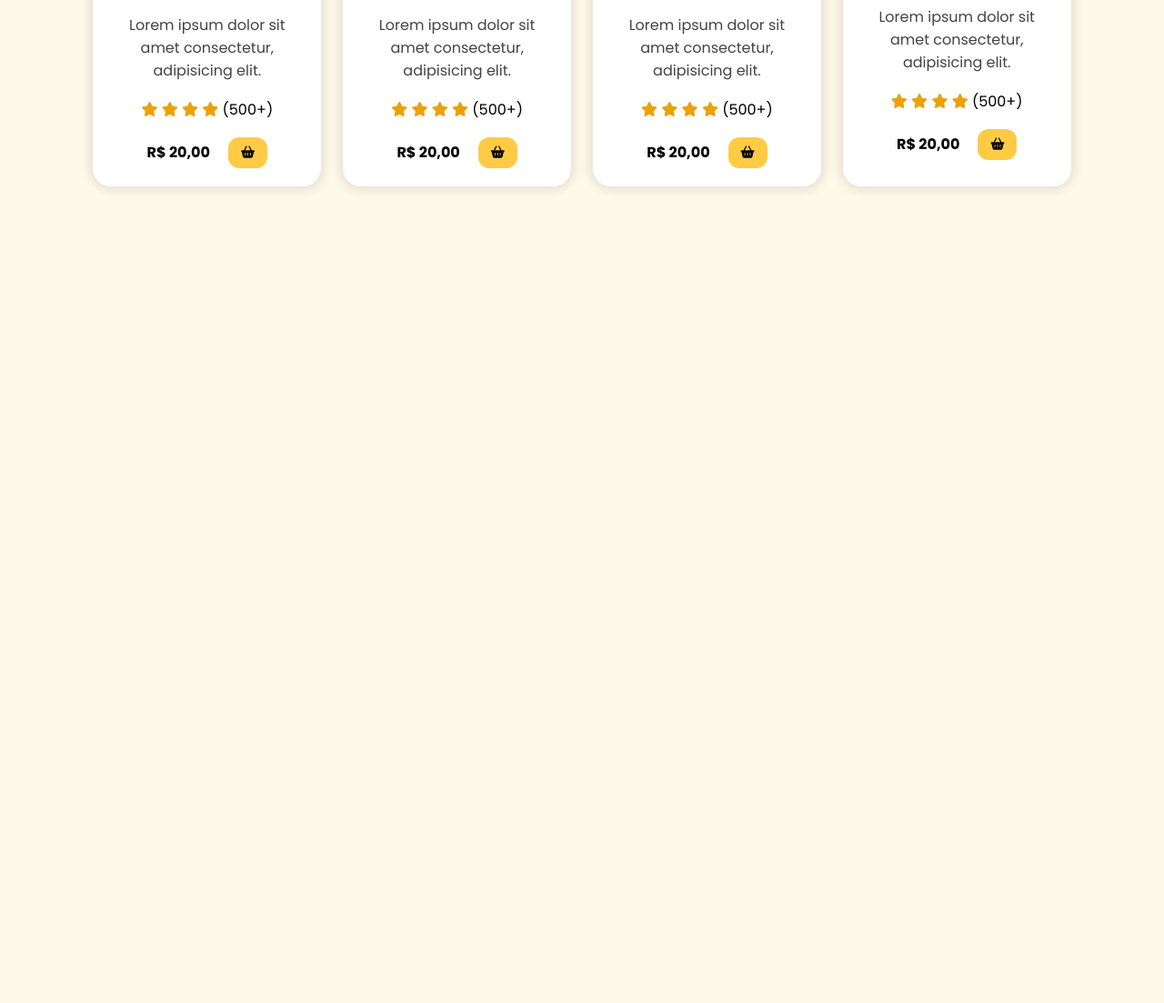
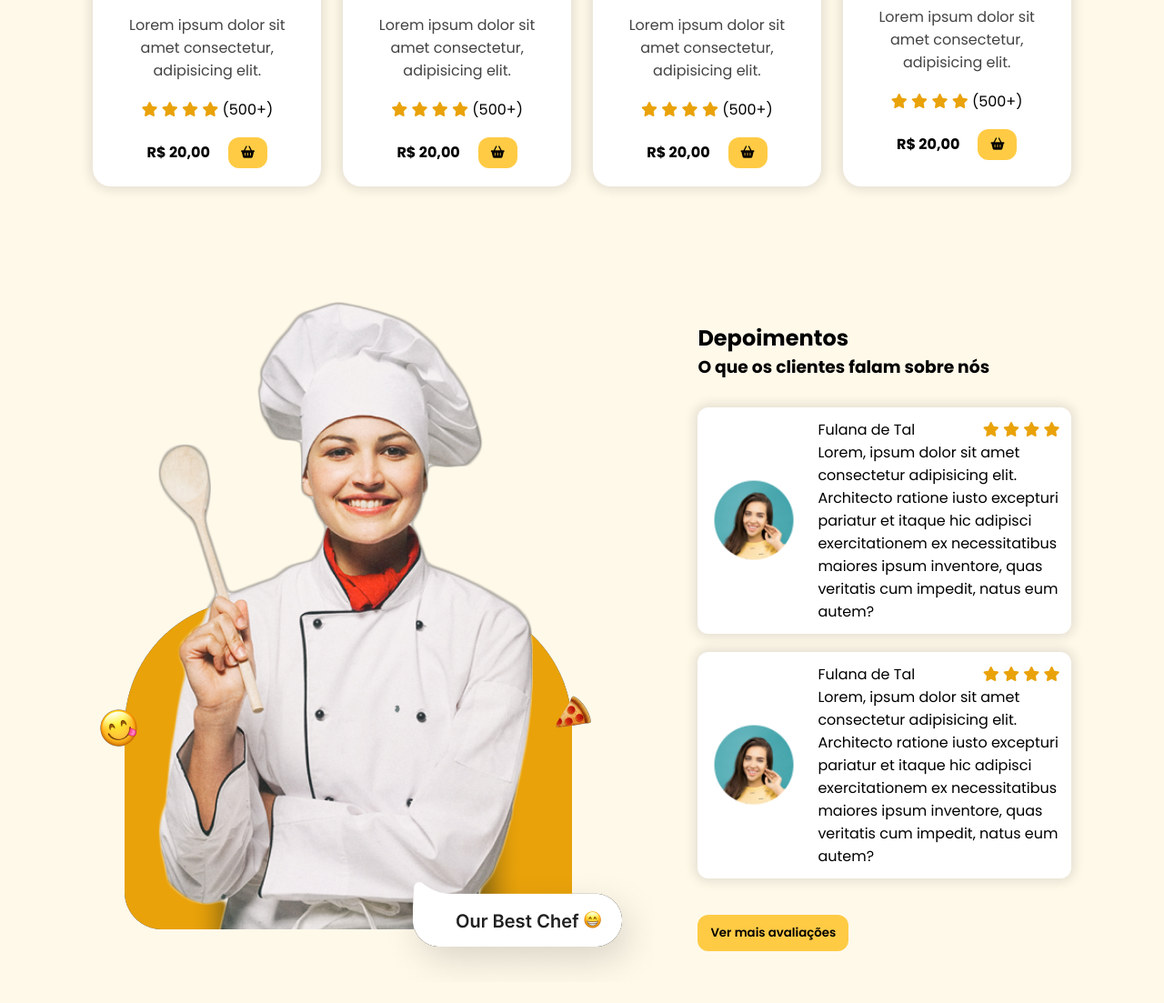
Before and after one commit to Alesilva25/Site-Restaurante, a plain HTML site: page index.html in a window 1280 px wide. Shown: the part 1299-2402 px from the top of the page at 91% size. Before the commit the page ends 1590 px from the top, so only its background shows below. Drawn offline with nearby package versions, Linux system fonts and the light colour scheme; a script that the page names is missing.

Commit message:
comentarios

```diff
--- a/index.html
+++ b/index.html
@@ -1,5 +1,5 @@
 <!--
-Parei em 57:41
+Parei em 1:07
 https://www.youtube.com/watch?v=8V3mw1w6h0U&t=2584s
 -->
 
@@ -13,6 +13,7 @@ https://www.youtube.com/watch?v=8V3mw1w6h0U&t=2584s
     <link rel="stylesheet" href="src/styles/header.css">
     <link rel="stylesheet" href="src/styles/home.css">
     <link rel="stylesheet" href="src/styles/menu.css">
+    <link rel="stylesheet" href="src/styles/testimonials.css">
 
     <script src="https://cdnjs.cloudflare.com/ajax/libs/jquery/3.7.1/jquery.min.js" integrity="sha512-v2CJ7UaYy4JwqLDIrZUI/4hqeoQieOmAZNXBeQyjo21dadnwR+8ZaIJVT8EE2iyI61OV8e6M8PP2/4hpQINQ/g==" crossorigin="anonymous" referrerpolicy="no-referrer"></script>
     <title>Meu Restaurante</title>
@@ -240,6 +241,58 @@ https://www.youtube.com/watch?v=8V3mw1w6h0U&t=2584s
                 </div>
             </div>
         </section>
+
+        <section id="testimonials">
+            <img src="imagens/chef.png" class="testimonial_chef" alt="">
+
+            <div id="testimonials_content">
+                <h2 class="section_title">
+                    Depoimentos
+                </h2>
+                <h3 class="section_subtitle">
+                    O que os clientes falam sobre nós
+                </h3>
+
+                <div id="feedbacks">
+                    <div class="feedback">
+                        <img src="imagens/avatar.png" class="feedback-avatar" alt="">
+
+                        <div class="feedback-content">
+                            <p>
+                                Fulana de Tal
+                                <span>
+                                    <i class="fa-solid fa-star"></i>
+                                    <i class="fa-solid fa-star"></i>
+                                    <i class="fa-solid fa-star"></i>
+                                    <i class="fa-solid fa-star"></i>
+                                </span>
+                            </p>
+                            <p>Lorem, ipsum dolor sit amet consectetur adipisicing elit. Architecto ratione iusto excepturi pariatur et itaque hic adipisci exercitationem ex necessitatibus maiores ipsum inventore, quas veritatis cum impedit, natus eum autem?</p>
+                        </div>
+                    </div>
+                    <div class="feedback">
+                        <img src="imagens/avatar.png" class="feedback-avatar" alt="">
+
+                        <div class="feedback-content">
+                            <p>
+                                Fulana de Tal
+                                <span>
+                                    <i class="fa-solid fa-star"></i>
+                                    <i class="fa-solid fa-star"></i>
+                                    <i class="fa-solid fa-star"></i>
+                                    <i class="fa-solid fa-star"></i>
+                                </span>
+                            </p>
+                            <p>Lorem, ipsum dolor sit amet consectetur adipisicing elit. Architecto ratione iusto excepturi pariatur et itaque hic adipisci exercitationem ex necessitatibus maiores ipsum inventore, quas veritatis cum impedit, natus eum autem?</p>
+                        </div>
+                    </div>
+                </div>
+
+                <button class="btn-default">
+                    Ver mais avaliações
+                </button>
+            </div>
+        </section>
     </main>
 
     <script src="src/javascript/script.js"></script>
--- a/src/styles/header.css
+++ b/src/styles/header.css
@@ -1,6 +1,10 @@
 header {
     width: 100%;
     padding: 28px 8%;
+    position: sticky;
+    top: 0;
+    background-color: #fff9ea;
+    z-index: 3;
 }
 
 #navbar {
--- /dev/null
+++ b/src/styles/testimonials.css
@@ -0,0 +1,54 @@
+#testimonials {
+    min-height: calc(100vh - 91px);
+    display: flex;
+    align-items: center;
+    justify-content: center;
+    gap: 48px;
+}
+
+#testimonial_chef {
+    width: 500px;
+    height: auto;
+}
+
+#testimonials .section-subtitle {
+    font-size: 3rem;
+}
+
+#testimonials_content {
+    width: 50%;
+}
+
+#feedbacks {
+    display: flex;
+    flex-direction: column;
+    gap: 20px;
+    margin-bottom: 40px;
+    margin-top: 30px;
+}
+
+.feedback {
+    display: flex;
+    align-items: center;
+    gap: 20px;
+    background-color: #fff;
+    padding: 12px;
+    border-radius: 12px;
+    box-shadow: 0 0 12px 4px rgba(0, 0, 0, 0.1);
+}
+
+.feedback-avatar {
+    width: 100px;
+    height: 100px;
+    border-radius: 100%;
+    object-fit: cover;
+}
+
+.feedback-content p {
+    display: flex;
+    justify-content: space-between;
+}
+
+.feedback-content p span {
+    color: #e9a209;
+}
```
